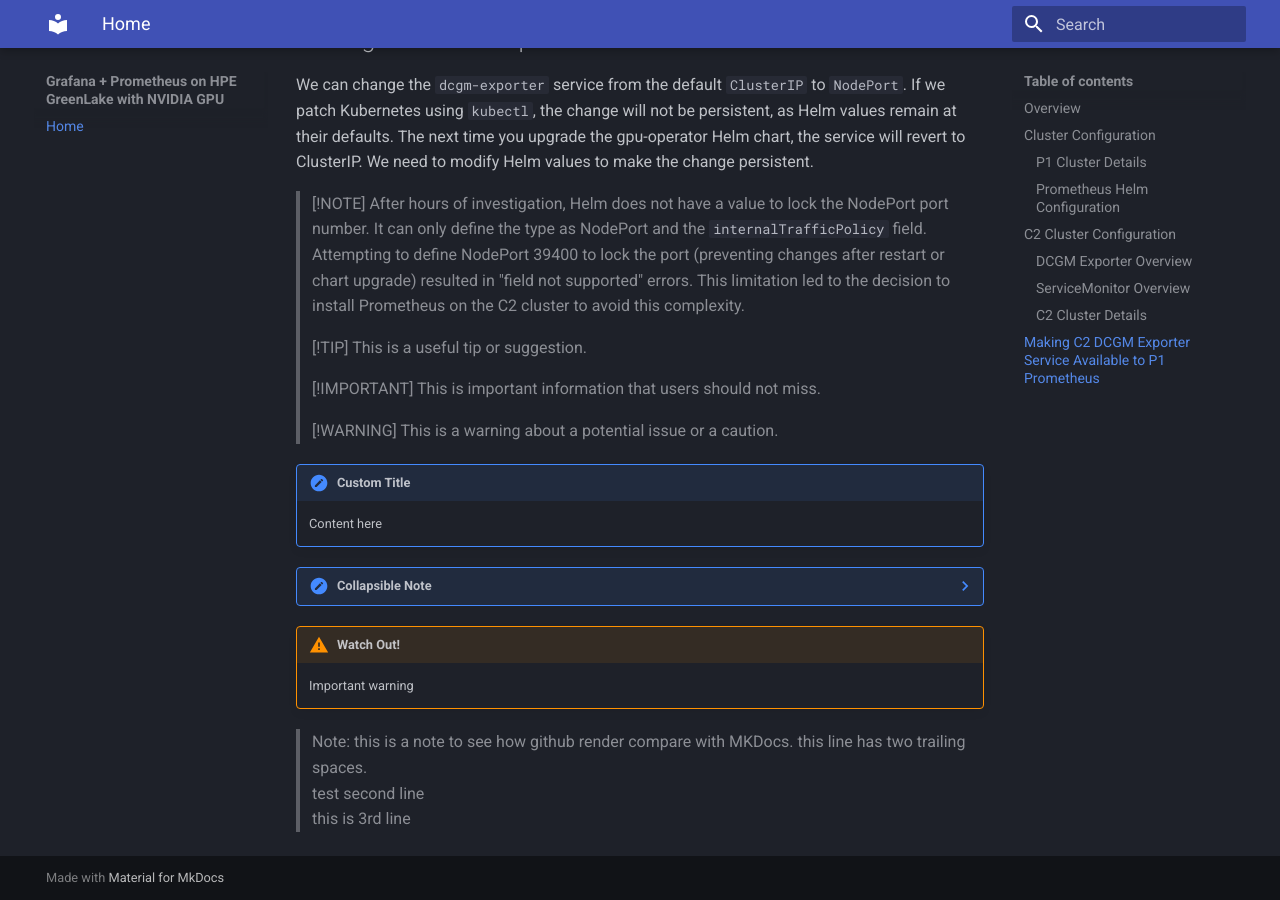
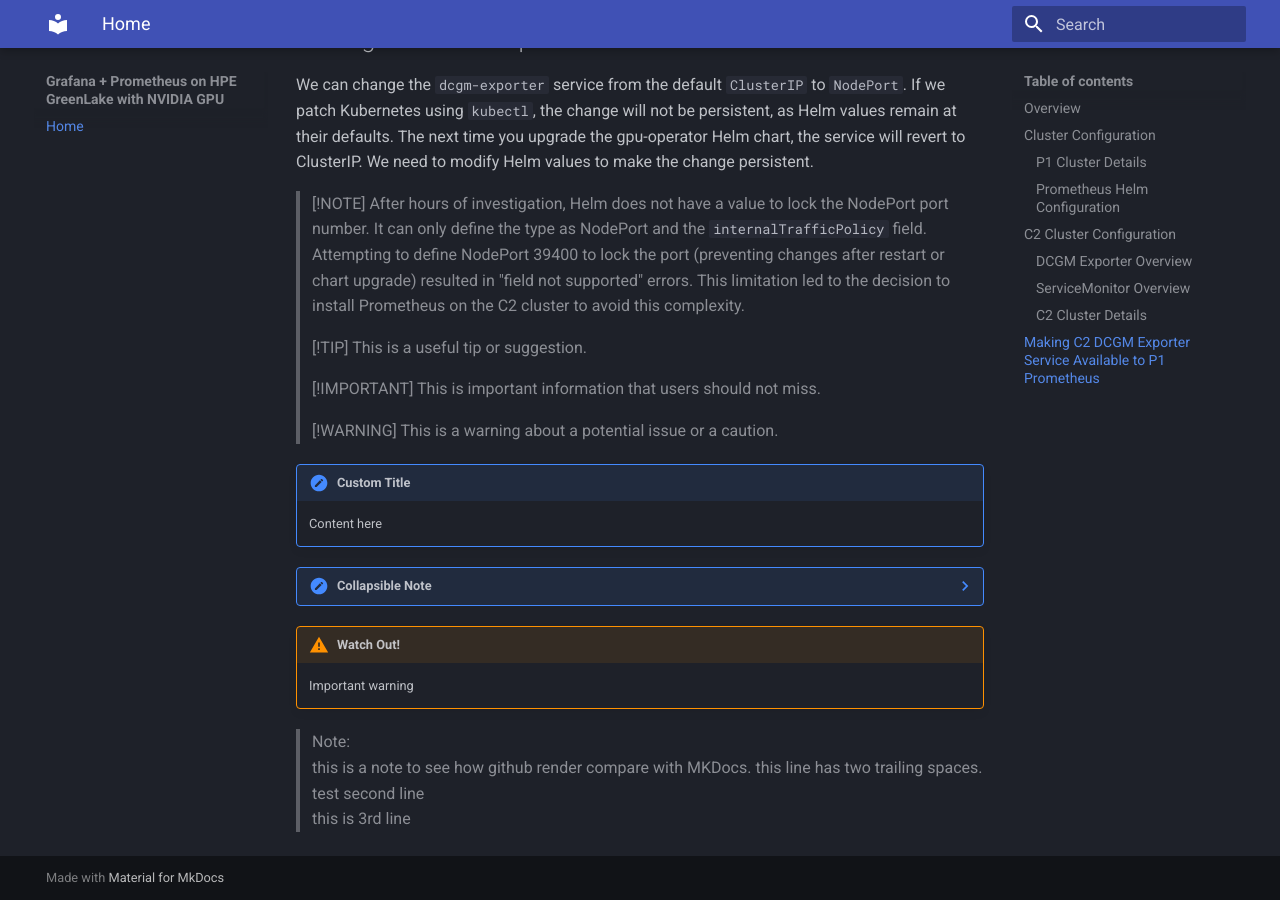
Before and after one commit to hjma29/grafana-prometheus-hpe-greenlake-com-nvidia, an MkDocs documentation site: the page built from docs/whitepaper.md, in a window 1280 px wide and 900 px high, scrolled down 3987 px. Built offline with MkDocs 1.6.1 and Material for MkDocs 9.7.7, drawn with Linux system fonts in a browser that asks for light colours.

Commit message:
251007-10:57 on mini4

```diff
--- a/docs/whitepaper.md
+++ b/docs/whitepaper.md
@@ -189,6 +189,7 @@ We can change the `dcgm-exporter` service from the default `ClusterIP` to `NodeP
 !!! warning "Watch Out!"
     Important warning
 
-> Note: this is a note to see how github render compare with MKDocs. this line has two trailing spaces.
+> Note:
+> this is a note to see how github render compare with MKDocs. this line has two trailing spaces.
 > test second line
 > this is 3rd line
```
